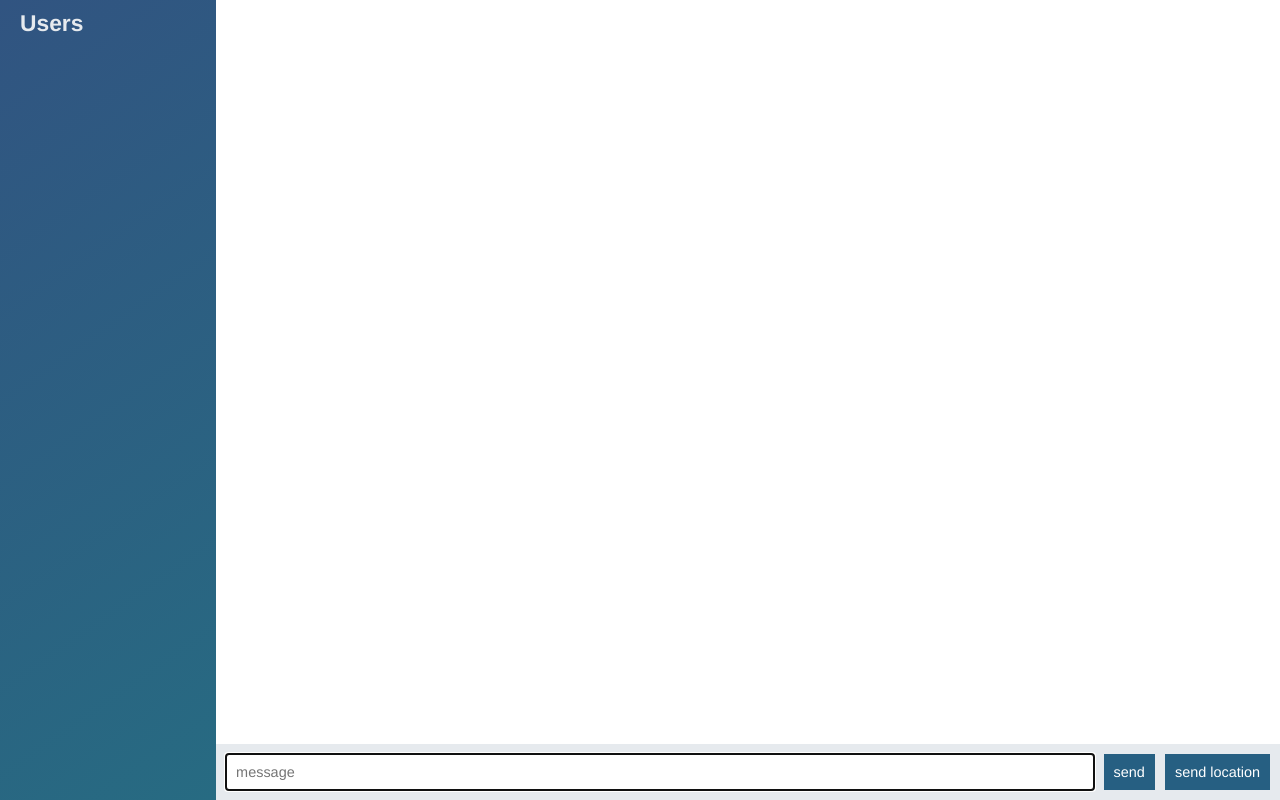
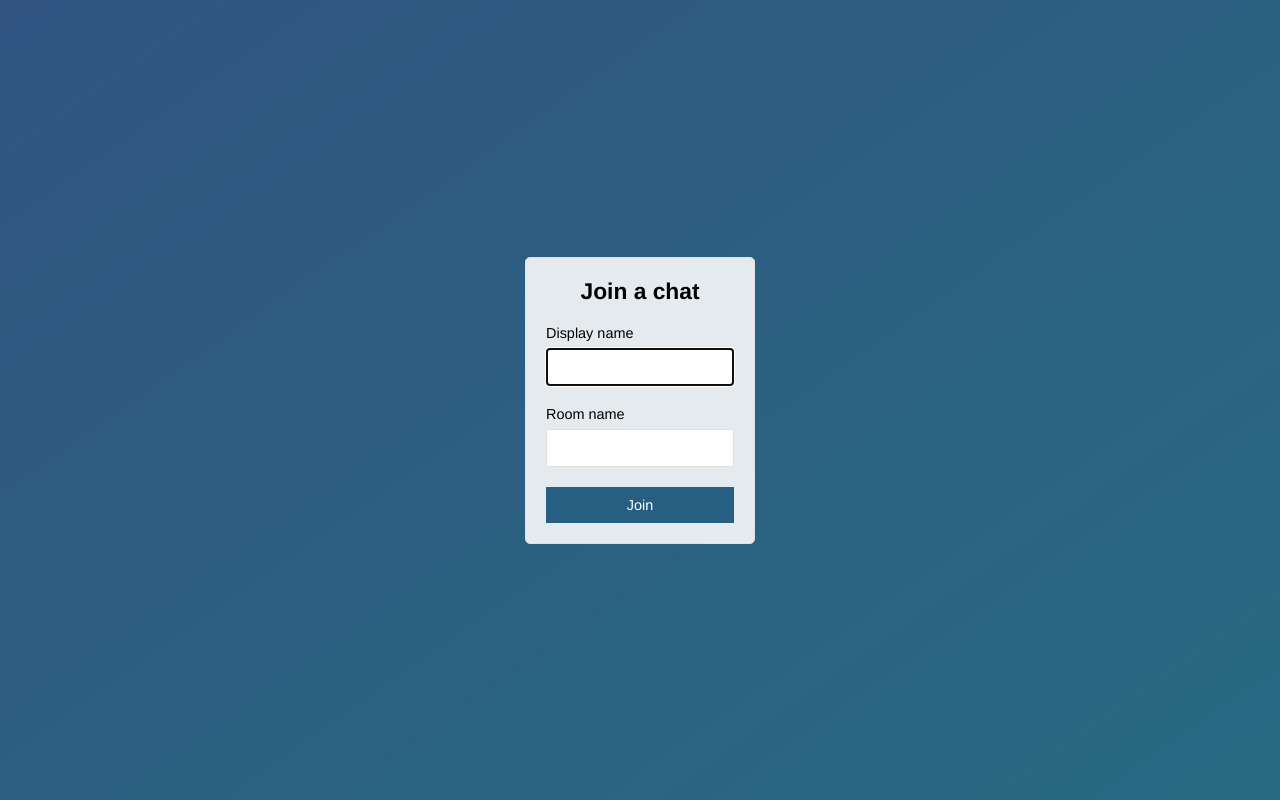
Before and after one commit to BassemKhaledAbbas/chat-app, a website: page public/index.html in a window 1280 px wide. Drawn offline with nearby package versions, Linux system fonts and the light colour scheme; no server answers.

Commit message:
add chat room

```diff
--- a/public/index.html
+++ b/public/index.html
@@ -2,54 +2,29 @@
 <html>
     <head>
         <meta charset="utf-8">
+        <title>Join | chatApp</title>
+        <meta name="viewport" content="width=device-width, initial-scale=no">
         <link rel="stylesheet" href="/css/styles.css">
     </head>
-    <body class="chat">
-        <div class="chat__sidebar">
-            <h3>Users</h3>
-            <div id="users"></div>
+
+    <body class="centered-form">
+        <div class="centered-form__form">
+            <form action="/chat.html">
+                <div class="form-field">
+                    <h3>Join a chat</h3>
+                </div>
+                <div class="form-field">
+                    <label>Display name</label>
+                    <input type="text" name="name" autofocus/>
+                </div>
+                <div class="form-field">
+                    <label>Room name</label>
+                    <input type="text" name="room"/>
+                </div>
+                <div class="form-field">
+                    <button>Join</button>
+                </div>
+            </form>
         </div>
-        <div class="chat__main">
-            <ol id="messages" class="chat__messages"></ol>
-
-            <div class="chat__footer">
-                <form id="message-form">
-                    <input name="message" type="text" placeholder="message" autofocus autocomplete="off"/>
-                    <button>send</button>
-                </form>
-                <button id="send-location">send location</button>
-            </div>
-        </div>
-        <!-- templates -->
-        <script id="message-template" type="text/template">
-            <li class="message">
-                <div class="message__title">
-                    <h4>{{from}}</h4>
-                    <span>{{createdAt}}</span>
-                </div>
-                <div class="message__body">
-                    <p>{{text}}</p>
-                </div>
-            </li>
-        </script>
-        <script id="location-template" type="text/template">
-            <li class="message">
-                <div class="message__title">
-                    <h4>{{from}}</h4>
-                    <span>{{createdAt}}</span>
-                </div>
-                <div class="message__body">
-                    <p>
-                        <a href="{{location}}" target="_blank">My current location</a>
-                    </p>
-                </div>
-            </li>
-        </script>
-        <!-- end of templates -->
-        <script src="/socket.io/socket.io.js"></script>
-        <script type="text/javascript" src="/js/libs/jquery-3.5.1.min.js"></script>
-        <script type="text/javascript" src="/js/libs/moment.js"></script>
-        <script type="text/javascript" src="/js/libs/mustache.js"></script>
-        <script type="text/javascript" src="/js/index.js"></script>
     </body>
 </html>
```
Also changed, not shown: public/chat.html (added, +57 -0 lines), public/js/chat.js (renamed from public/js/index.js).
